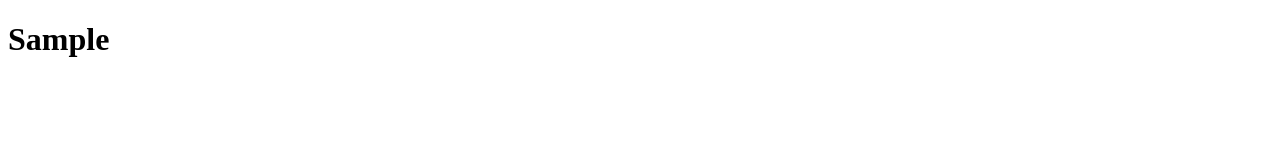
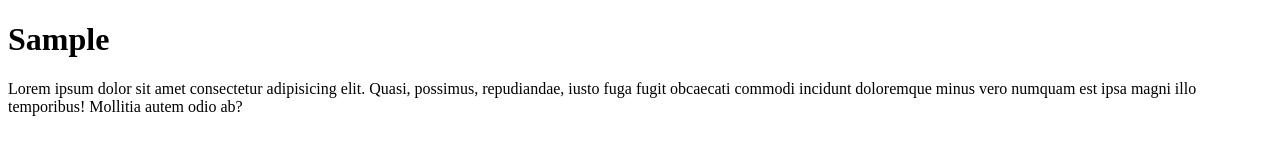
Before and after one commit to RaNeSa/git-learning-project, a plain HTML site: page index.html in a window 1280 px wide. Drawn offline with Linux system fonts and the light colour scheme.

Commit message:
New Description

```diff
--- a/index.html
+++ b/index.html
@@ -7,6 +7,9 @@
 </head>
 <body>
     <h1>Sample</h1>
+    <p>
+        Lorem ipsum dolor sit amet consectetur adipisicing elit. Quasi, possimus, repudiandae, iusto fuga fugit obcaecati commodi incidunt doloremque minus vero numquam est ipsa magni illo temporibus! Mollitia autem odio ab?
+    </p>
     <script src="assets/js/script.js"></script>
 </body>
 </html>
```
